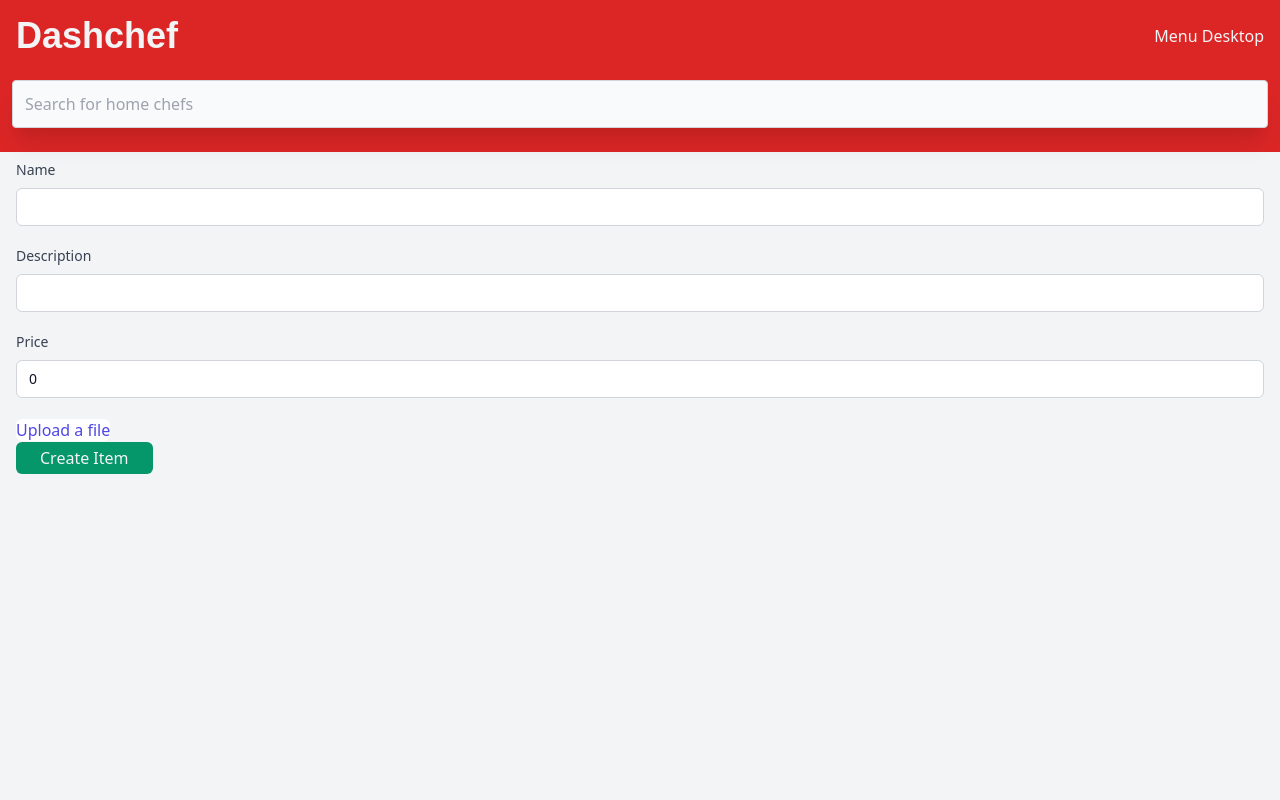
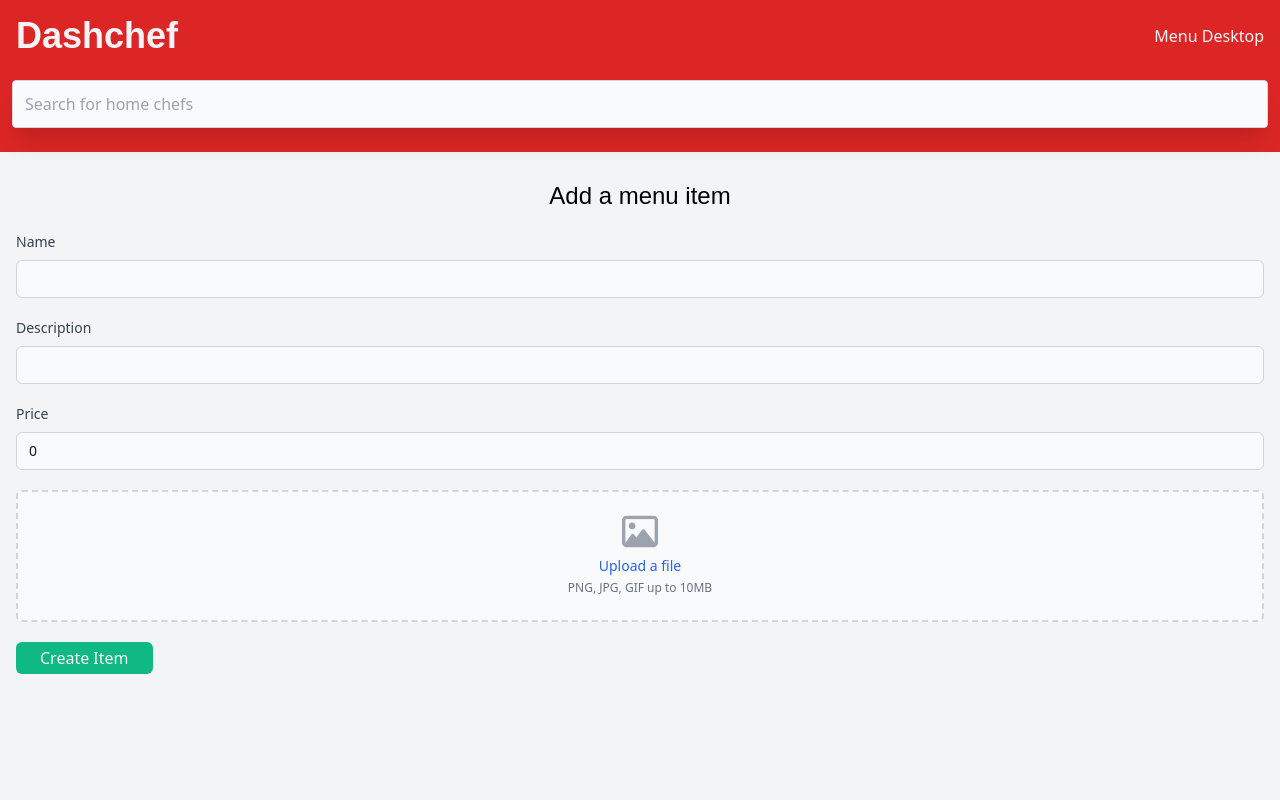
Before and after one commit to peterphan20/dashchef, a React (Create React App) app: page /create/menu-item in a window 1280 px wide. Shown: the top 800 px of the page. Built offline with nearby package versions, Linux system fonts and the light colour scheme.

Commit message:
feat: single image upload

```diff
--- a/src/App.js
+++ b/src/App.js
@@ -1,14 +1,34 @@
 import React from "react";
 import { BrowserRouter as Router, Switch, Route } from "react-router-dom";
-
+import { useDispatch, useSelector } from "react-redux";
 import { routes } from "./routes";
 import Headers from "./organisms/Header";
 import Footer from "./organisms/Footer";
+import ModalLogin from "./organisms/ModalLogin.js";
+import ModalSignUp from "./organisms/ModalSignUp";
+import { HIDE_SIGN_UP_MODAL } from "./constants";
 
 const App = () => {
+	// TODO: Set up a box that shows demo user information
+	const modal = useSelector((state) => state.modalReducer);
+	const dispatch = useDispatch();
+
+	const renderSignUp = () => {
+		return modal.showSignUpModal ? (
+			<div
+				className="grid place-items-center fixed bg-backdrop top-0 left-0 w-full h-screen z-20"
+				onClick={() => dispatch({ type: HIDE_SIGN_UP_MODAL })}
+			>
+				<ModalSignUp />
+			</div>
+		) : null;
+	};
+
 	return (
 		<Router>
 			<Headers />
+			{modal.showLoginModal ? <ModalLogin /> : null}
+			{renderSignUp()}
 			<Switch>
 				{routes.map((route, idx) => {
 					return <Route {...route} key={idx} />;
--- a/src/atoms/FormInputField.js
+++ b/src/atoms/FormInputField.js
@@ -21,7 +21,7 @@ const FormInputField = ({
 				type={type}
 				autoComplete={autoComplete}
 				required
-				className={`relative block appearance-none text-gray-900 rounded-md rounded-none px-3 py-2 mb-5 border border-gray-300 placeholder-gray-500 w-full ${className} focus:outline-none focus:ring-blue-500 focus:border-blue-500 focus:z-10 sm:text-sm`}
+				className={`relative block appearance-none text-gray-900 bg-gray-50 rounded-md rounded-none px-3 py-2 mb-5 border border-gray-300 placeholder-gray-500 w-full ${className} focus:outline-none focus:ring-blue-500 focus:border-blue-500 focus:z-10 sm:text-sm`}
 				value={value}
 				onChange={changeHandler}
 			/>
--- a/src/atoms/MenuButtonMobile.js
+++ b/src/atoms/MenuButtonMobile.js
@@ -1,16 +1,11 @@
 import React from "react";
 
 const MenuButtonMobile = ({ clickHandler, text, icon }) => {
-	const debugClick = () => {
-		console.log("Activating clickHandler: ", clickHandler)
-		clickHandler()
-	}
-
 	return (
 		<>
 			<button
 				className="flex justify-start items-center gap-3 text-gray-900 border-b border-gray-300 px-2 mb-4 w-full"
-				onClick={() => debugClick()}
+				onClick={clickHandler}
 			>
 				{text}
 				<i className={`fas fa-${icon}`}></i>
--- /dev/null
+++ b/src/atoms/SingleImageUpload.js
@@ -0,0 +1,11 @@
+import React from 'react'
+
+const SingleImageUpload = () => {
+  return (
+    <div>
+
+    </div>
+  )
+}
+
+export default SingleImageUpload
--- /dev/null
+++ b/src/molecules/ImageUploadMultiple.js
@@ -0,0 +1,33 @@
+import React from "react";
+
+const ImageUploadMultiple = ({ value, changeHandler }) => {
+	return (
+		<div className="flex justify-center text-gray-900 border-2 border-gray-300 border-dashed rounded-md mt-1 px-6 pt-5 pb-6">
+			<div className="space-y-1 text-center">
+				<i className="far fa-image text-4xl text-gray-400"></i>
+				<div className="flex text-sm text-gray-600">
+					<label
+						htmlFor="file-upload"
+						className="relative cursor-pointer rounded-md font-medium text-blue-600 hover:text-blue-500 focus-within:outline-none focus-within:ring-2 focus-within:ring-offset-2 focus-within:ring-blue-500"
+					>
+						<span>Upload a file</span>
+						<input
+							id="file-upload"
+							name="file-upload"
+							type="file"
+							accept=".jpg, .jpeg, .png"
+							className="sr-only"
+							multiple
+							value={value}
+							onChange={changeHandler}
+						/>
+					</label>
+					<p className="pl-1">or drag and drop</p>
+				</div>
+				<p className="text-xs text-gray-500">PNG, JPG, GIF up to 10MB</p>
+			</div>
+		</div>
+	);
+};
+
+export default ImageUploadMultiple;
--- /dev/null
+++ b/src/molecules/ImageUploadSingle.js
@@ -0,0 +1,39 @@
+import React from "react";
+
+const ImageUploadSingle = ({ value, changeHandler, clickhandler }) => {
+	return (
+		<div className="flex justify-center bg-gray-50 text-gray-900 border-2 border-gray-300 border-dashed rounded-md mt-1 px-6 pt-5 pb-6">
+			<div className="space-y-1 text-center">
+				<i className="far fa-image text-4xl text-gray-400"></i>
+				<div className="text-sm text-gray-600">
+					<label
+						htmlFor="file-upload"
+						className="relative cursor-pointer rounded-md font-medium text-blue-600 hover:text-blue-500 focus-within:outline-none focus-within:ring-2 focus-within:ring-offset-2 focus-within:ring-blue-500"
+					>
+						<span>Upload a file</span>
+						<input
+							id="file-upload"
+							name="file-upload"
+							type="file"
+							accept=".jpg, .jpeg, .png"
+							className="sr-only"
+							value={value}
+							onChange={changeHandler}
+						/>
+					</label>
+				</div>
+				<p className="text-xs text-gray-500">PNG, JPG, GIF up to 10MB</p>
+				{value ? (
+					<div className="flex items-center gap-5 bg-gray-200 py-1 px-2 rounded mt-10">
+						<p className="text-sm">{value}</p>
+						<button className="text-sm text-gray-400" onClick={() => clickhandler("")}>
+							<i className="fas fa-times"></i>
+						</button>
+					</div>
+				) : null}
+			</div>
+		</div>
+	);
+};
+
+export default ImageUploadSingle;
--- a/src/molecules/MenuItemCreateForm.js
+++ b/src/molecules/MenuItemCreateForm.js
@@ -1,6 +1,7 @@
 import React from "react";
 import ButtonFormSmall from "../atoms/ButtonFormSmall";
 import FormInputField from "../atoms/FormInputField";
+import ImageUploadSingle from "./ImageUploadSingle";
 
 const MenuItemCreateForm = ({
 	name,
@@ -17,6 +18,7 @@ const MenuItemCreateForm = ({
 }) => {
 	return (
 		<div>
+			<h1 className="text-2xl font-headers text-center py-5">Add a menu item</h1>
 			<FormInputField
 				htmlFor="name"
 				text="name"
@@ -41,23 +43,14 @@ const MenuItemCreateForm = ({
 				value={price}
 				changeHandler={(e) => setPrice(e.target.value)}
 			/>
-			<label
-				htmlFor="file-upload"
-				className="relative cursor-pointer bg-white rounded-md font-medium text-indigo-600 hover:text-indigo-500 focus-within:outline-none focus-within:ring-2 focus-within:ring-offset-2 focus-within:ring-indigo-500"
-			>
-				<span>Upload a file</span>
-				<input
-					id="file-upload"
-					name="file-upload"
-					type="file"
-					className="sr-only"
-					value={photoURL}
-					onChange={(e) => setPhotoURL(e.target.value)}
-				/>
-			</label>
+			<ImageUploadSingle
+				value={photoURL}
+				changeHandler={(e) => setPhotoURL(e.target.value)}
+				clickhandler={setPhotoURL}
+			/>
 			<ButtonFormSmall
 				placeholder="Create Item"
-				className="bg-green-600"
+				className="bg-green-500 mt-5"
 				clickHandler={handleCreateMenuItem}
 			/>
 		</div>
--- a/src/organisms/CreateMenuItem.js
+++ b/src/organisms/CreateMenuItem.js
@@ -25,7 +25,9 @@ const CreateMenuItem = () => {
 			tags,
 		};
 
-		const apiResponse = await createMenuItem(menuItemObject, token);
+		console.log("menu item object sent to api", menuItemObject);
+
+		// const apiResponse = await createMenuItem(menuItemObject, token);
 	};
 
 	return (
--- a/src/pages/Home.js
+++ b/src/pages/Home.js
@@ -1,34 +1,9 @@
 import React from "react";
 import DriverHero from "../organisms/DriverHero";
-import ModalLogin from "../organisms/ModalLogin.js";
-import ModalSignUp from "../organisms/ModalSignUp";
-import { useDispatch, useSelector } from "react-redux";
-import { HIDE_SIGN_UP_MODAL } from "../constants";
 
 const Home = () => {
-	// TODO: Set up a box that shows demo user information
-	const modal = useSelector((state) => state.modalReducer);
-	const dispatch = useDispatch();
-
-	const renderSignUp = () => {
-		return modal.showSignUpModal ? (
-			<div
-				className="grid place-items-center fixed bg-backdrop top-0 left-0 w-full h-screen z-20"
-				onClick={() => dispatch({ type: HIDE_SIGN_UP_MODAL })}
-			>
-				<ModalSignUp />
-			</div>
-		) : null;
-	};
-
-	const renderLogin = () => {
-		return modal.showLoginModal ? <ModalLogin /> : null;
-	};
-
 	return (
 		<div className="flex flex-col justify-start items-center bg-gray-100 text-gray-900 px-3 w-full h-full min-h-screen">
-			{renderLogin()}
-			{renderSignUp()}
 			<DriverHero />
 		</div>
 	);
```
Also changed, not shown: src/organisms/ModalLogin.js (+0 -7 lines).
